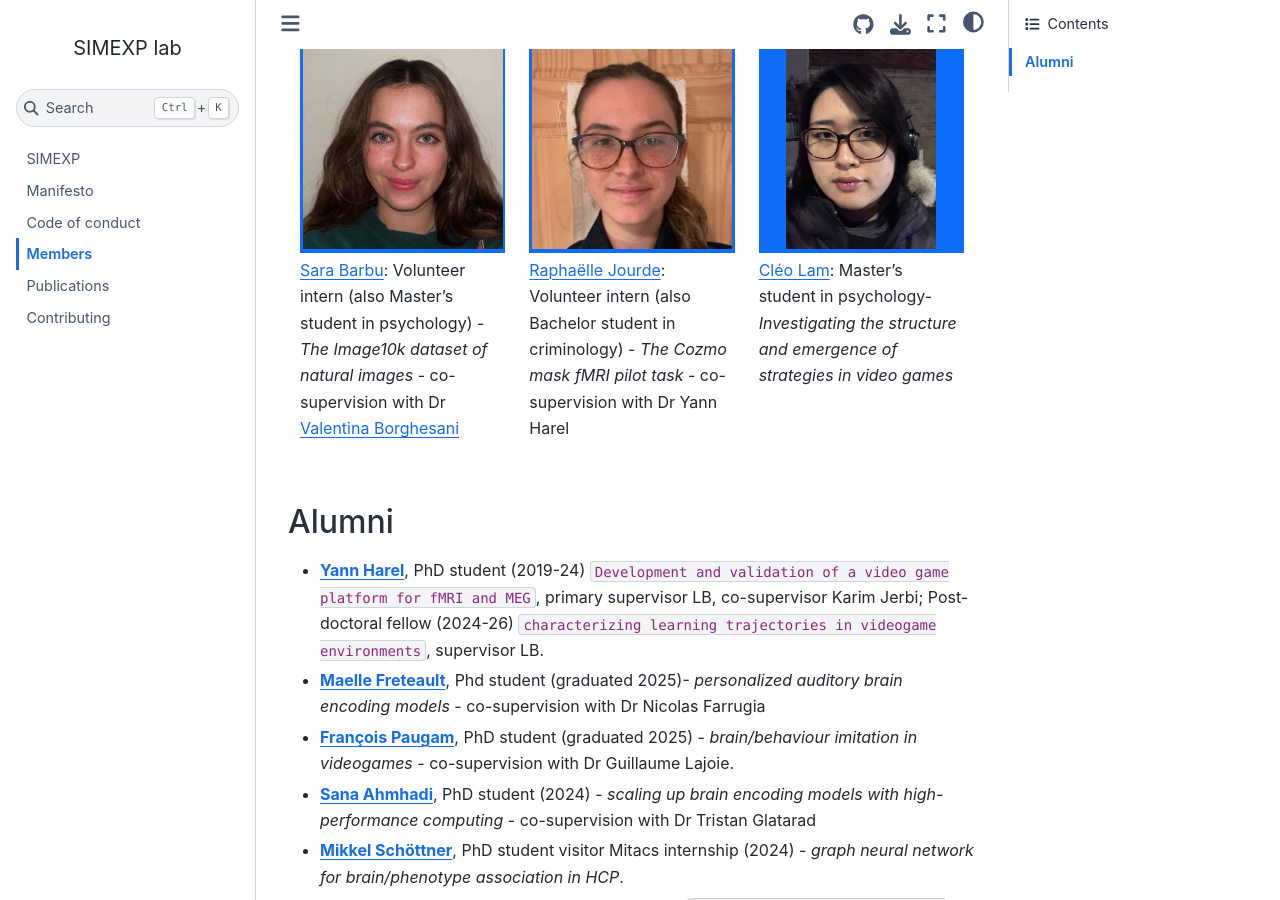
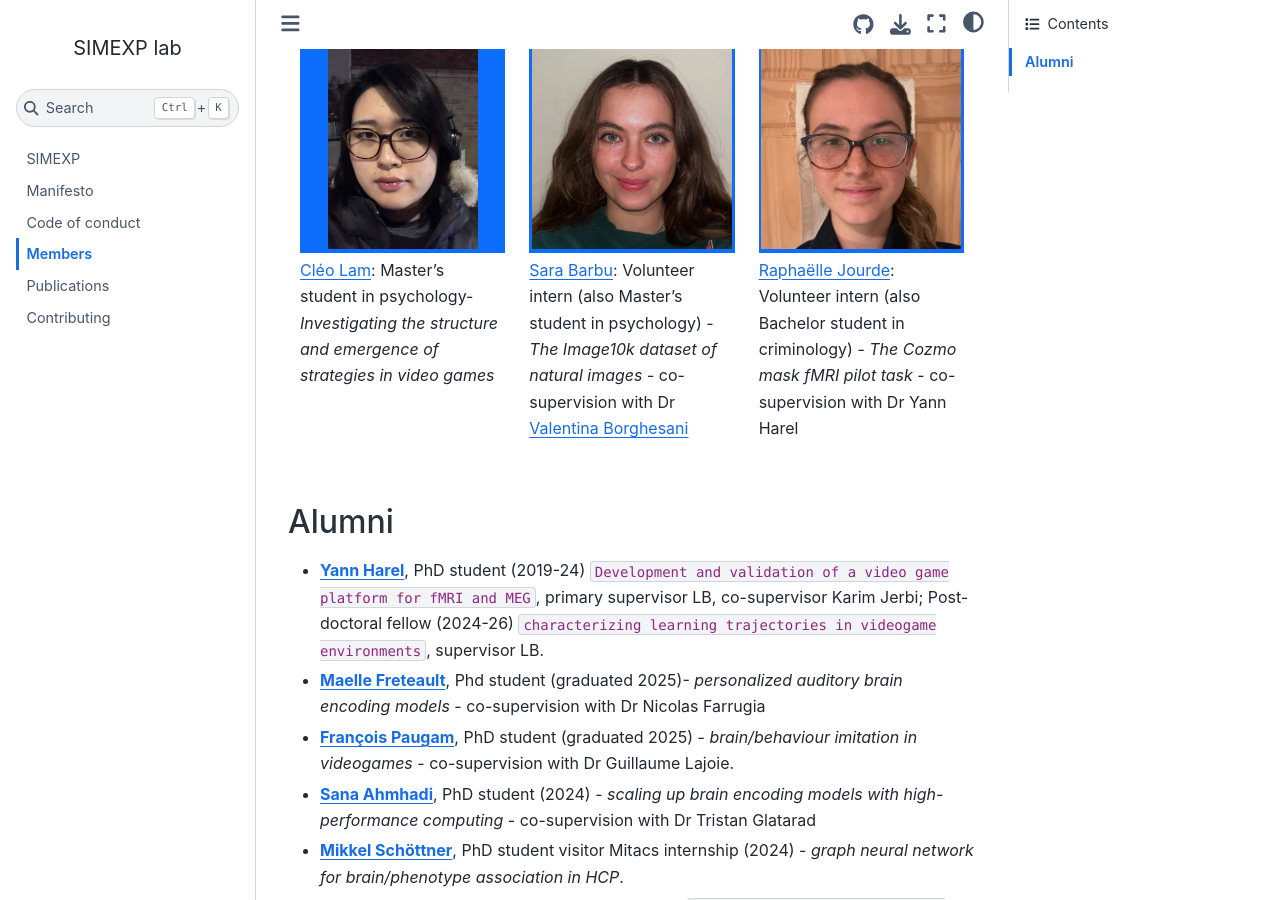
Before and after one commit to SIMEXP/simexp.github.io, a Jupyter Book: the page built from content/members.md, in a window 1280 px wide and 900 px high, scrolled down 1225 px. Built offline with Jupyter Book 1.0.4 settings and Sphinx 7.4.7 and the Sphinx Book theme 1.1.4, drawn with Linux system fonts in a browser that asks for light colours.

Commit message:
Update members.md
Moved my section next to hugo to group master's students

````diff
--- a/content/members.md
+++ b/content/members.md
@@ -113,6 +113,16 @@
 :::
 
 :::{grid-item}
+```{image} ../images/profile_cleo.jpg
+:alt: profile
+:class: bg-primary mb-1
+:height: 200px
+:align: center
+```
+[Cléo Lam](https://github.com/cleode5a7): Master's student in psychology-  _Investigating the structure and emergence of strategies in video games_
+:::
+
+:::{grid-item}
 ```{image} ../images/profile_sara.jpg
 :alt: profile
 :class: bg-primary mb-1
@@ -132,16 +142,6 @@
 [Raphaëlle Jourde](https://www.linkedin.com/in/raphaelle-jourde-76623b317/?originalSubdomain=ca): Volunteer intern (also Bachelor student in criminology) - _The Cozmo mask fMRI pilot task_ - co-supervision with Dr Yann Harel
 :::
 
-:::{grid-item}
-```{image} ../images/profile_cleo.jpg
-:alt: profile
-:class: bg-primary mb-1
-:height: 200px
-:align: center
-```
-[Cléo Lam](https://github.com/cleode5a7): Master's student in psychology-  _Investigating the structure and emergence of strategies in video games_
-:::
-
 ::::
 
 ## Alumni
````
